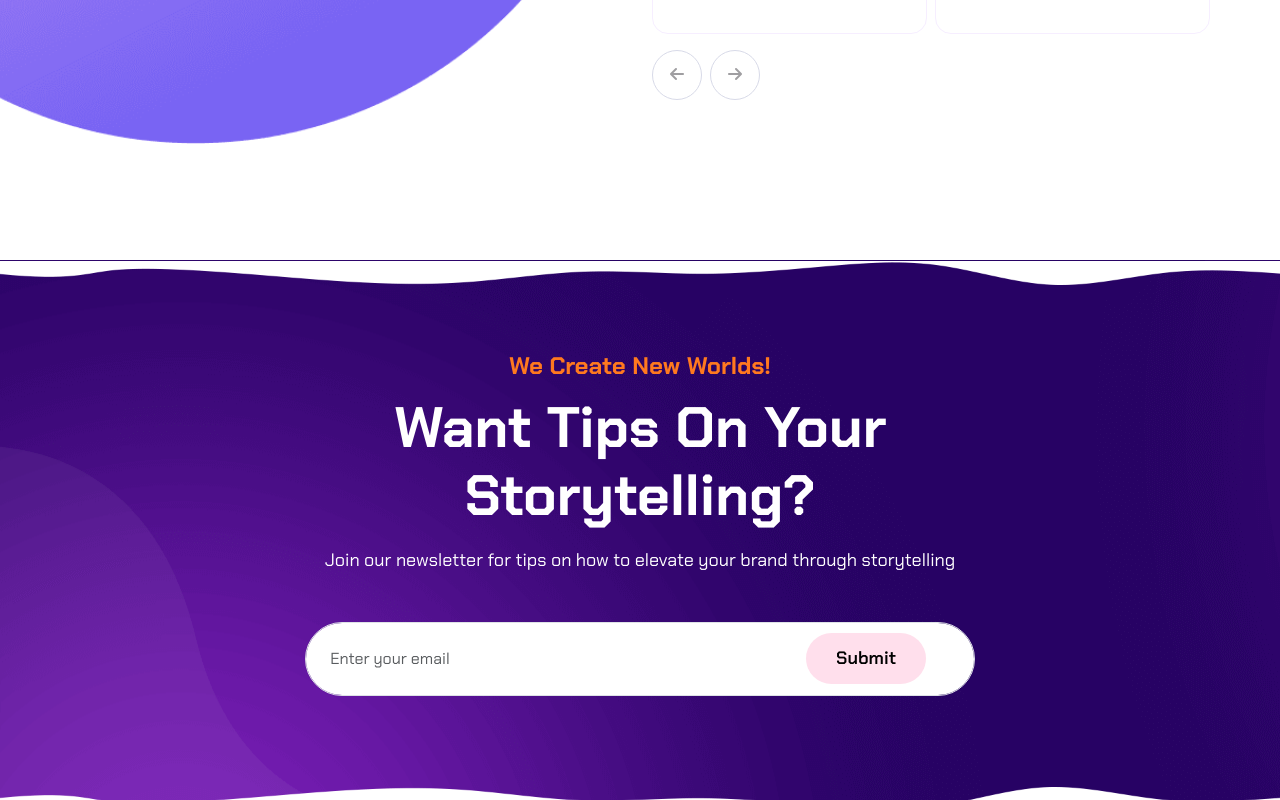
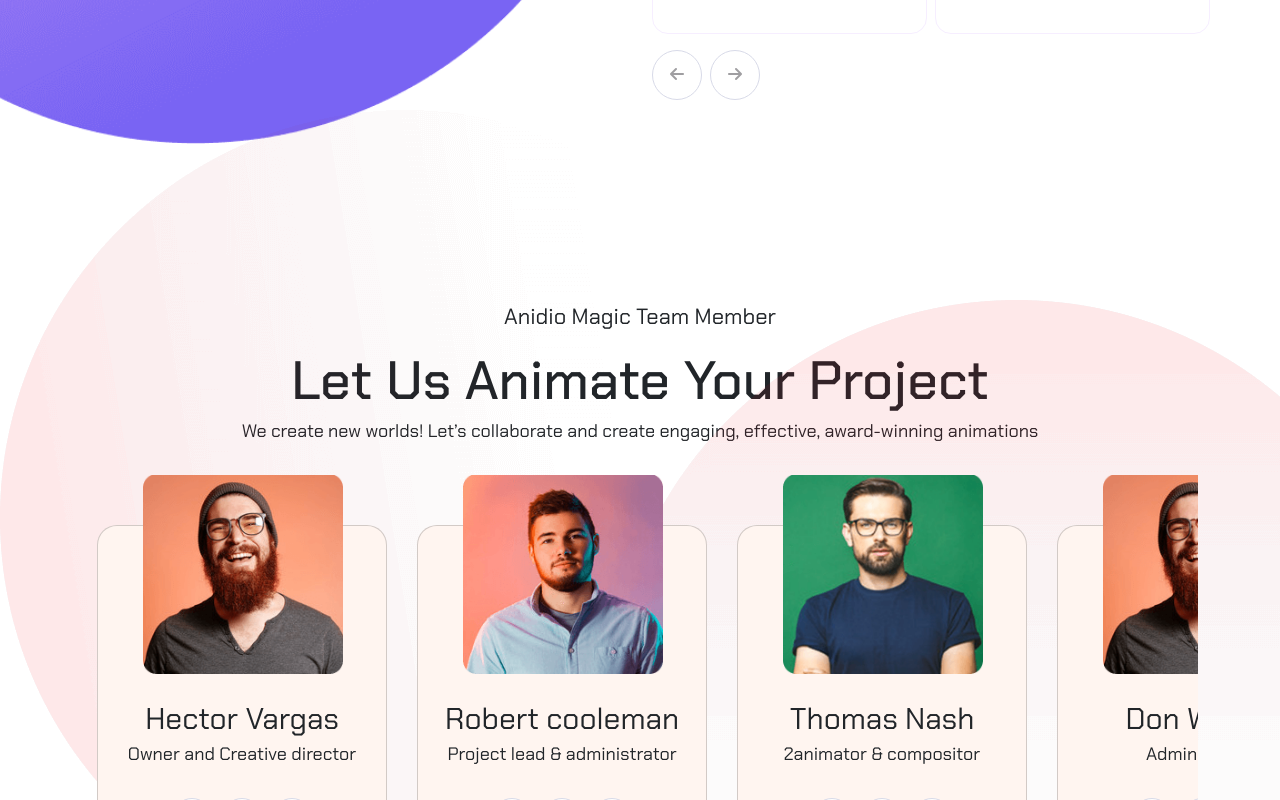
Before and after one commit to alessandro-barate/proj-html-vuejs, a Vue app: page / in a window 1280 px wide. Shown: the part 4670-5470 px from the top of the page. Built offline with nearby package versions, Linux system fonts and the light colour scheme.

Commit message:
[UPD] Imported Member carousel component

```diff
--- a/src/pages/AppHomepage.vue
+++ b/src/pages/AppHomepage.vue
@@ -4,6 +4,7 @@ import SmartComponent from '../components/SmartComponent.vue';
 import Countercomp from '../components/countercomp.vue';
 import FeaturedHome from '../components/FeaturedHome.vue';
 import ProcessHome from '../components/ProcessHome.vue';
+import TeamMemberCarosel from '../components/teamMemberCarosel.vue';
 import AppStorytelling from '../components/AppStorytelling.vue';
 export default {
   name: "AppHomepage",
@@ -67,6 +68,7 @@ export default {
     Countercomp,
     FeaturedHome,
     ProcessHome,
+    TeamMemberCarosel,
     AppStorytelling,
   }
 };
@@ -77,6 +79,7 @@ export default {
   <Countercomp></Countercomp>
   <FeaturedHome :workImgs="workImgs"></FeaturedHome>
   <ProcessHome :processes="processes"></ProcessHome>
+  <TeamMemberCarosel></TeamMemberCarosel>
   <AppStorytelling></AppStorytelling>
 </template>
 <style scoped lang="scss"></style>
```
